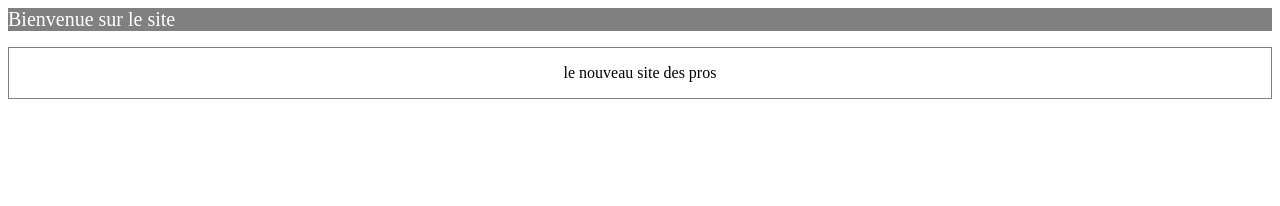
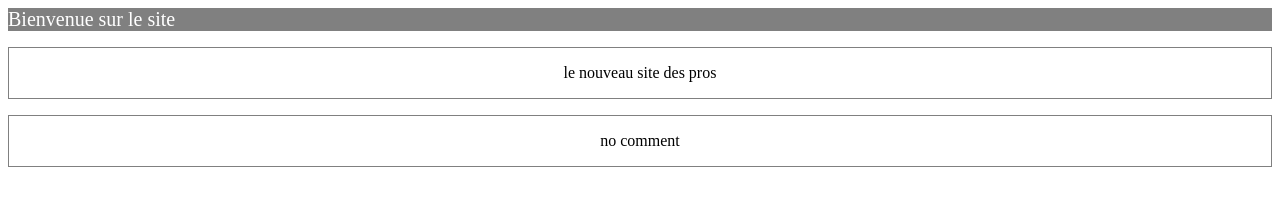
Before and after one commit to aestepbyone/mon_site_web, a plain HTML site: page index.html in a window 1280 px wide. Drawn offline with Linux system fonts and the light colour scheme.

Commit message:
paragraphe 2

```diff
--- a/index.html
+++ b/index.html
@@ -13,6 +13,14 @@
             <p>
                 le nouveau site des pros
             </p>
+
+        </div>
+
+        <div class="para">
+            <p>
+                no comment
+            </p>
+
         </div>
     </body>
 </html>
```
